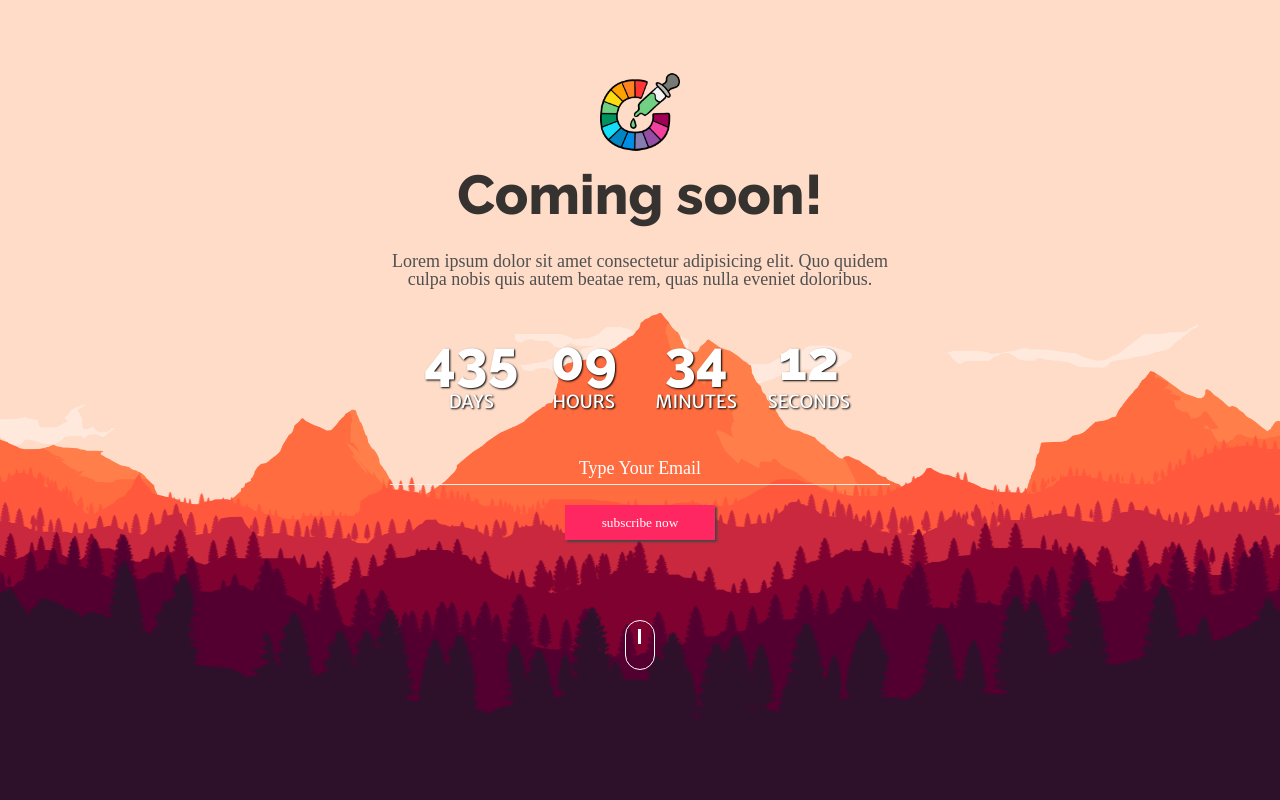
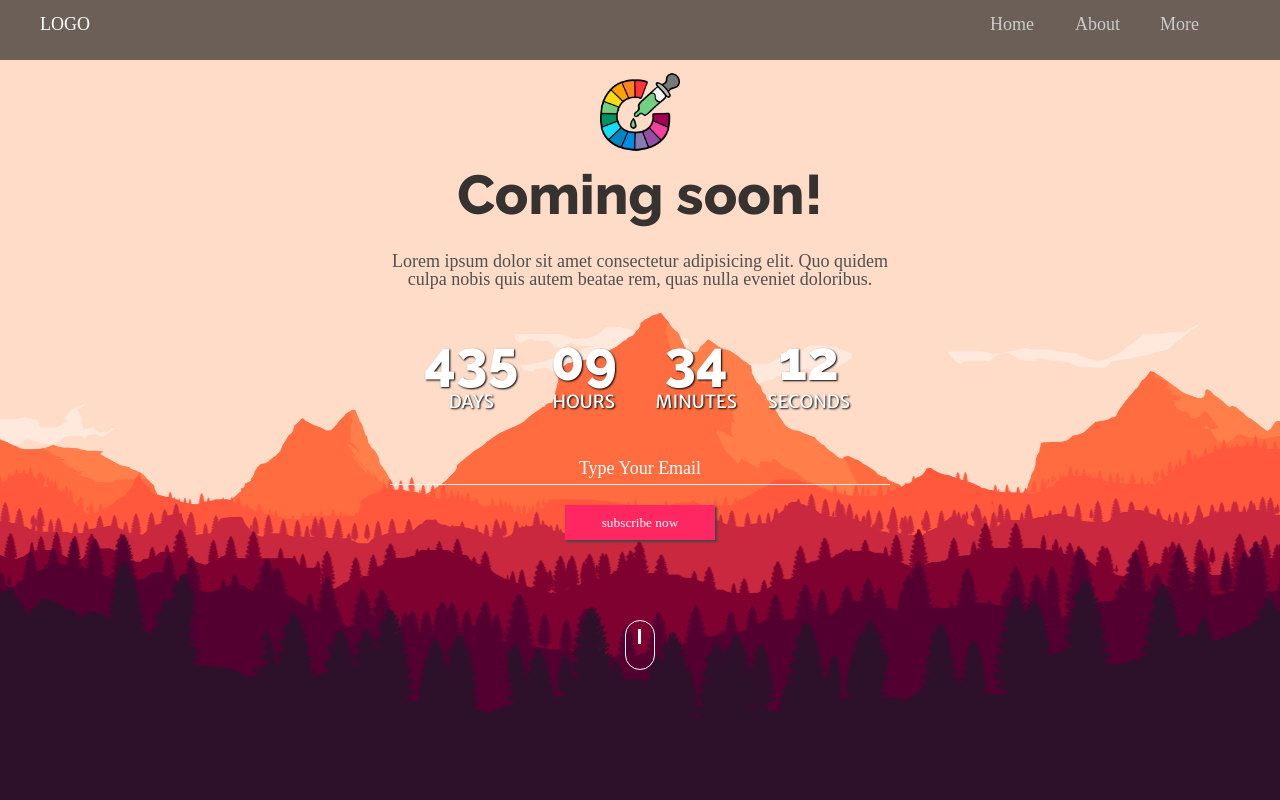
Before and after one commit to Jul1us5/coming, a plain HTML site: page index.html in a window 1280 px wide. Shown: the top 800 px of the page. Drawn offline with Linux system fonts and the light colour scheme.

Commit message:
header component

```diff
--- a/index.html
+++ b/index.html
@@ -16,6 +16,19 @@
 
 <body>
     <div class="wrapper" id="top">
+        <header class="header">
+            <div class="container">
+                <div class="header__wrap">
+                    <div class="logo">LOGO</div>
+                    <nav class="nav">
+                        <a href="#">Home</a>
+                        <a href="#">About</a>
+                        <a href="#">More</a>
+                    </nav>
+                    <div class="burger">X</div>
+                </div>
+            </div>
+        </header>
         <main class="main">
             <div class="container">
                 <div class="main__wrap">
--- a/sass/_main.scss
+++ b/sass/_main.scss
@@ -1,6 +1,52 @@
 .wrapper {
     width: 100%;
     height: 100%;
+    .header {
+        position: fixed;
+        width: 100%;
+        height: 60px;
+        padding: 15px;
+        background-color: rgba(19, 19, 19, 0.619);
+        z-index: 1;
+        .container {
+            width: 1200px;
+            margin-left: calc(50% - 600px);
+            @media (max-width: $md) {
+                width: 100%;
+                margin-left: 0;
+            }
+            .header__wrap {
+                width: 100%;
+                display: flex;
+                justify-content: space-between;
+                .logo {
+                    width: 200px;
+                    font-style: $medium;
+                    color: white;
+                }
+                .nav {
+                    width: 250px;
+                    display: flex;
+                    justify-content: space-between;
+                    @media (max-width: $md) {
+                        display: none;
+                    }
+                    a {
+                        width: 80px;
+                        color: rgb(203, 203, 203);
+                        font-size: $small;
+                    }
+                }
+                .burger {
+                    display: none;
+                    color: rgb(255, 255, 255);
+                    @media(max-width: $md) {
+                        display: inline-block;
+                    }
+                }
+            }
+        }
+    }
     .main {
         width: 100%;
         height: 100%;
@@ -13,6 +59,9 @@
         .main__wrap {
             width: 100%;
             padding: 6% 0px 0px 0px;
+            @media(max-width: $md) {
+                padding: 15% 0px 0px 0px;
+            }
             img {
                 width: 100%;
                 max-width: 80px;
```
Also changed, not shown: style/app.css.
